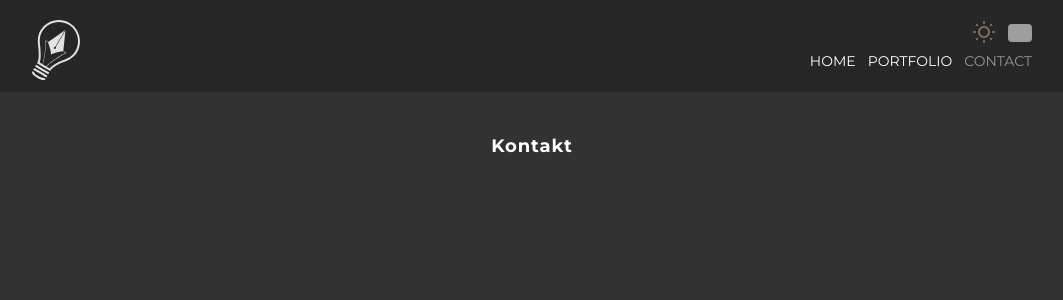
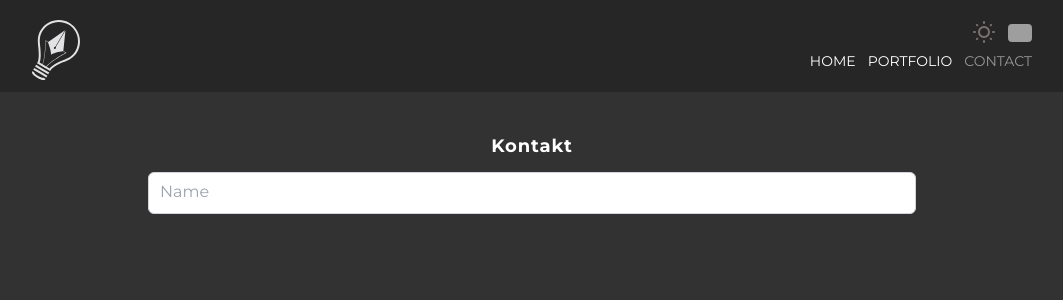
Before and after one commit to PawelPazderski/pazderski-projekt, a Next.js app: page /contact in a window 1280 px wide. Shown: the top 300 px of the page, without its empty margins (108-1171 px from the left). Built offline with nearby package versions, Linux system fonts and the light colour scheme; grey boxes are pictures that could not be loaded.

Commit message:
feat: basic input with label animation

```diff
--- a/app/contact/page.tsx
+++ b/app/contact/page.tsx
@@ -1,10 +1,45 @@
 "use client";
 
+import { useState } from 'react';
+
 export default function Contact() {
+  const [isFocused, setIsFocused] = useState(false);
+  const [name, setName] = useState("");
+
+  const handleFocus = () => {
+    setIsFocused(true);
+  };
+
+  const handleBlur = () => {
+    setIsFocused(false);
+  };
+
 
   return (
     <main className="mx-auto px-2.5 max-w-screen-lg py-10 text-center">
       <h1 className="mb-3 text-lg font-bold tracking-wider">Kontakt</h1>
+      <form className="flex flex-col gap-5 mx-auto max-w-screen-md">
+        <div className="relative">
+          <input
+            className="px-3 py-2 border border-gray-300 rounded-md focus:outline-none focus:border-yellow-600 w-full text-gray-800"
+            type="text"
+            id="input1"
+            value={name}
+            onFocus={handleFocus}
+            onBlur={handleBlur}
+            onChange={e => setName(e.target.value)}
+            required
+          />
+          <label
+            className={`absolute top-2 left-3 transition-all duration-300 transform ${
+              isFocused || name ? '-translate-y-7 text-sm' : 'translate-y-0 text-base'
+            } text-gray-400`}
+            htmlFor="input1"
+          >
+          Name
+          </label>
+        </div>
+      </form>
     </main>
   );
 }
--- a/app/globals.css
+++ b/app/globals.css
@@ -33,3 +33,9 @@
 .active {
   color: rgb(150, 150, 150);
 }
+
+/* @layer components {
+  input {
+    @apply border py-2 px-4 bg-transparent rounded-lg shadow-sm focus:outline-none focus:ring focus:ring-yellow-600;
+  }
+} */
```
Also changed, not shown: app/Theme.style.tsx (+14 -10 lines).
